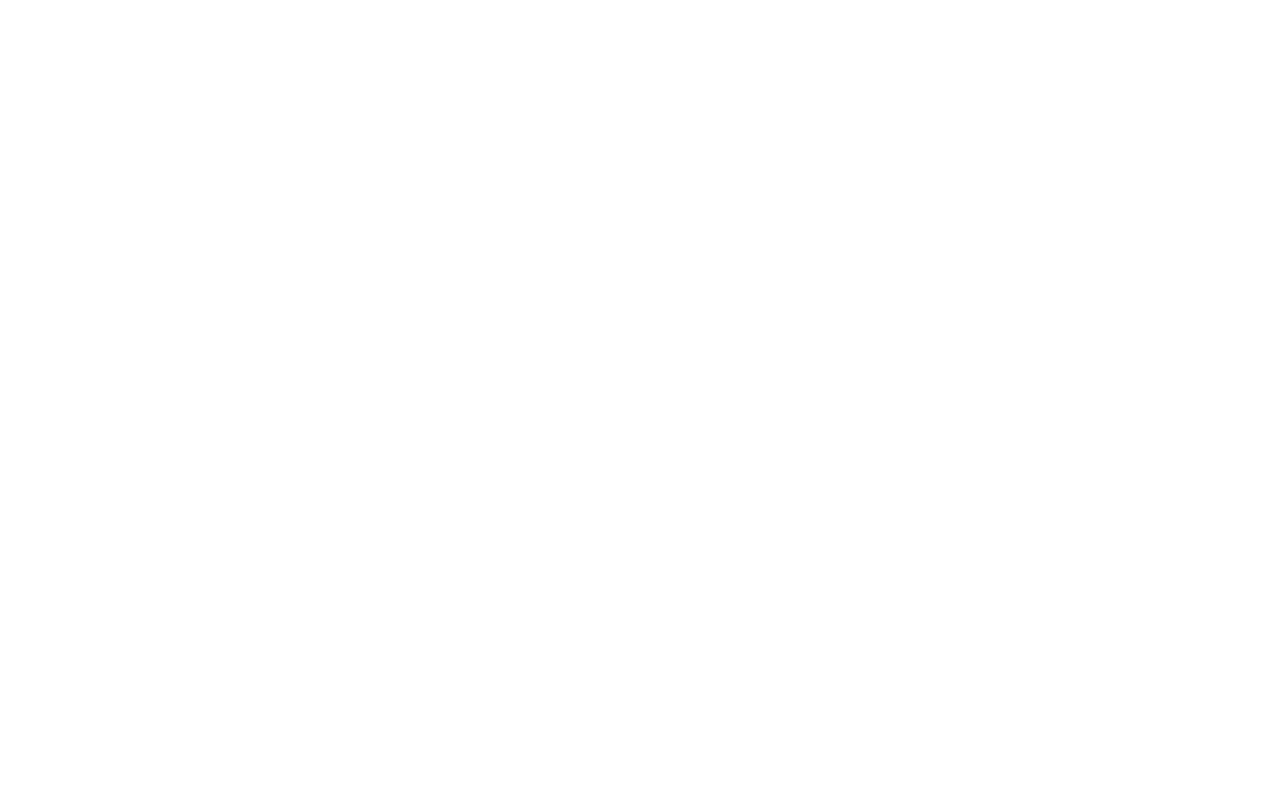
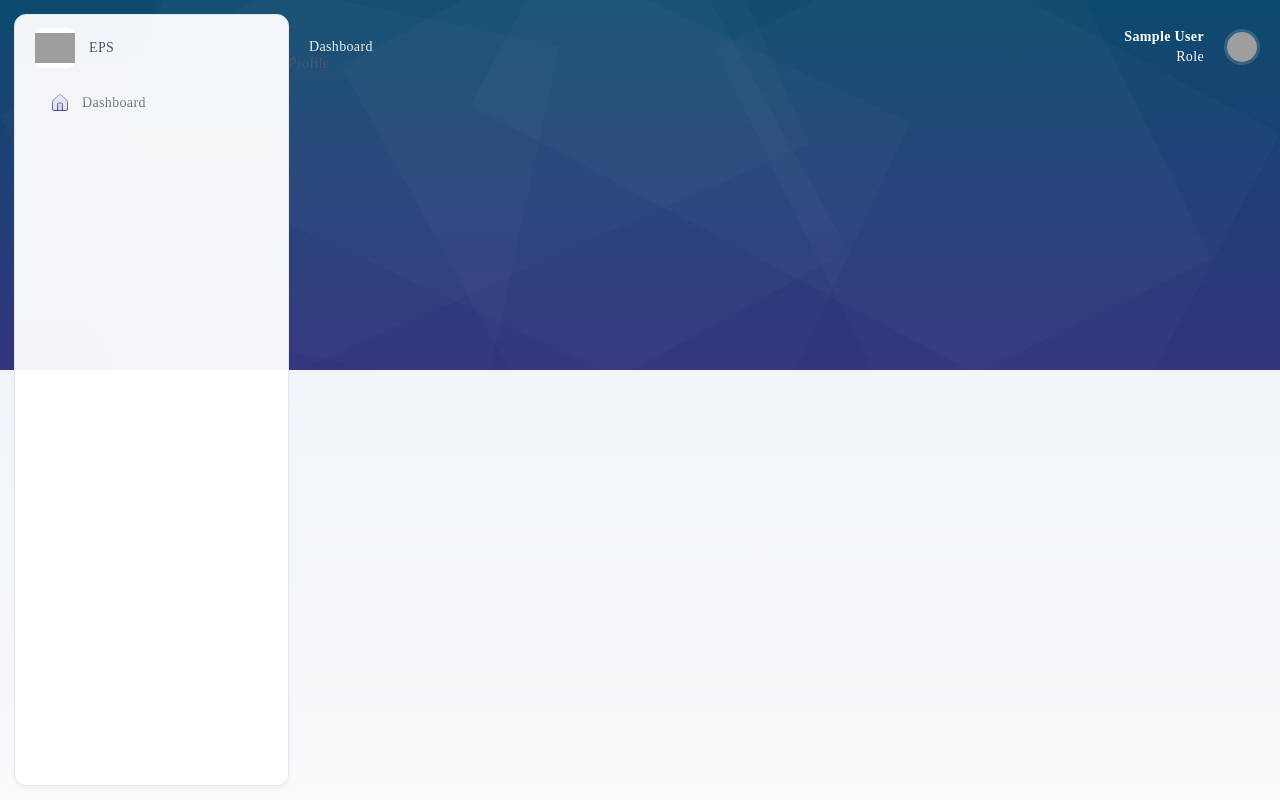
Before and after one commit to kajugadaniels/attendify-client, a React (Vite) app: page /profile in a window 1280 px wide. Before the commit this address had no page. Built offline with nearby package versions, Linux system fonts and the light colour scheme; sample sign-in values are in the browser's storage; grey boxes are pictures that could not be loaded; a web font is replaced by a local one.

Commit message:
Setup profile page

```diff
--- a/src/AppRoutes.jsx
+++ b/src/AppRoutes.jsx
@@ -1,5 +1,5 @@
 import React from 'react'
-import { Dashboard, Login } from './pages'
+import { Dashboard, Login, Profile } from './pages'
 import UserLayout from './layouts/UserLayout'
 import { Route, Routes } from 'react-router-dom'
 
@@ -9,6 +9,7 @@
             <Route path="/" element={<Login />} />
             <Route element={<UserLayout />}>
                 <Route path="/dashboard" element={<Dashboard />} />
+                <Route path="/profile" element={<Profile />} />
             </Route>
         </Routes>
     )
--- /dev/null
+++ b/src/pages/Profile.jsx
@@ -0,0 +1,9 @@
+import React from 'react'
+
+const Profile = () => {
+    return (
+        <div>Profile</div>
+    )
+}
+
+export default Profile
--- a/src/pages/index.js
+++ b/src/pages/index.js
@@ -1,3 +1,5 @@
 export { default as Login } from './Login'
 
-export { default as Dashboard } from './dashboard'
+export { default as Dashboard } from './Dashboard'
+
+export { default as Profile } from './Profile'
```
